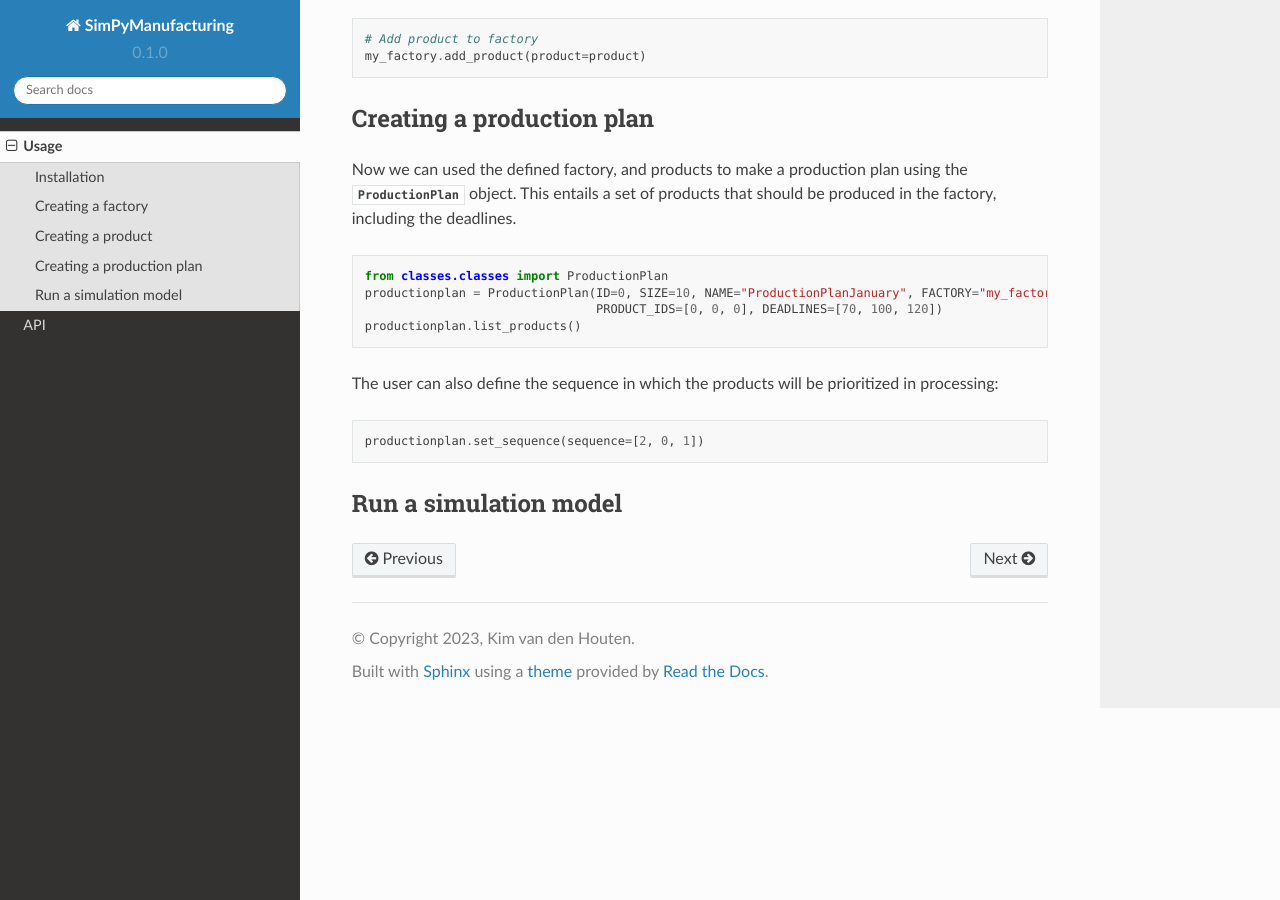
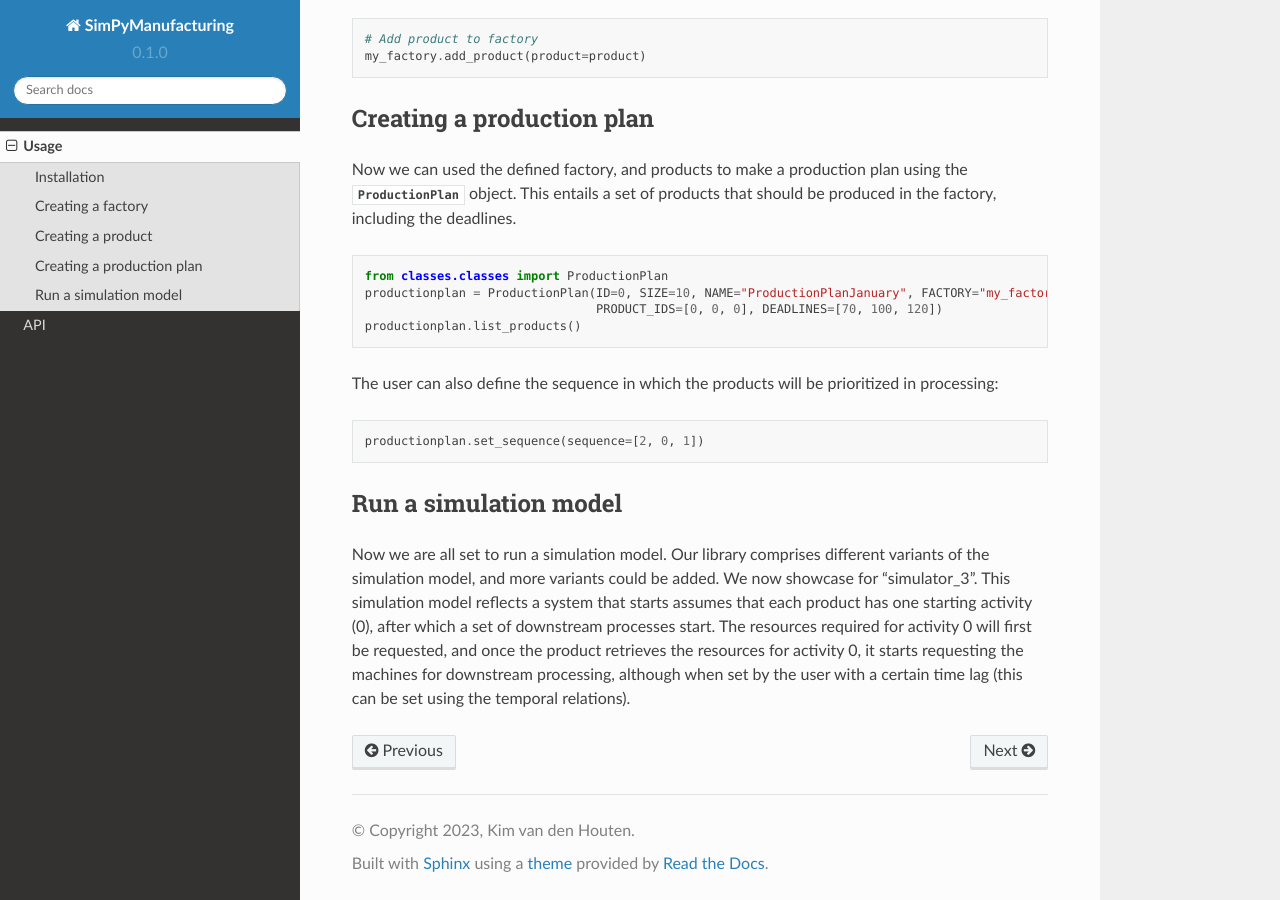
Before and after one commit to kimvandenhouten/SimPyManufacturing-documentation, a Sphinx documentation site: the page built from docs/source/usage.rst, in a window 1280 px wide and 900 px high, scrolled down 1273 px. Built offline with Sphinx 7.4.7 and the Read the Docs theme 2.0.0, drawn with Linux system fonts in a browser that asks for light colours.

Commit message:
Update usage.rst

```diff
--- a/docs/source/usage.rst
+++ b/docs/source/usage.rst
@@ -87,3 +87,4 @@ The user can also define the sequence in which the products will be prioritized
 
 Run a simulation model
 ----------------------
+Now we are all set to run a simulation model. Our library comprises different variants of the simulation model, and more variants could be added. We now showcase for "simulator_3". This simulation model reflects a system that starts assumes that each product has one starting activity (0), after which a set of downstream processes start. The resources required for activity 0 will first be requested, and once the product retrieves the resources for activity 0, it starts requesting the machines for downstream processing, although when set by the user with a certain time lag (this can be set using the temporal relations).
```
